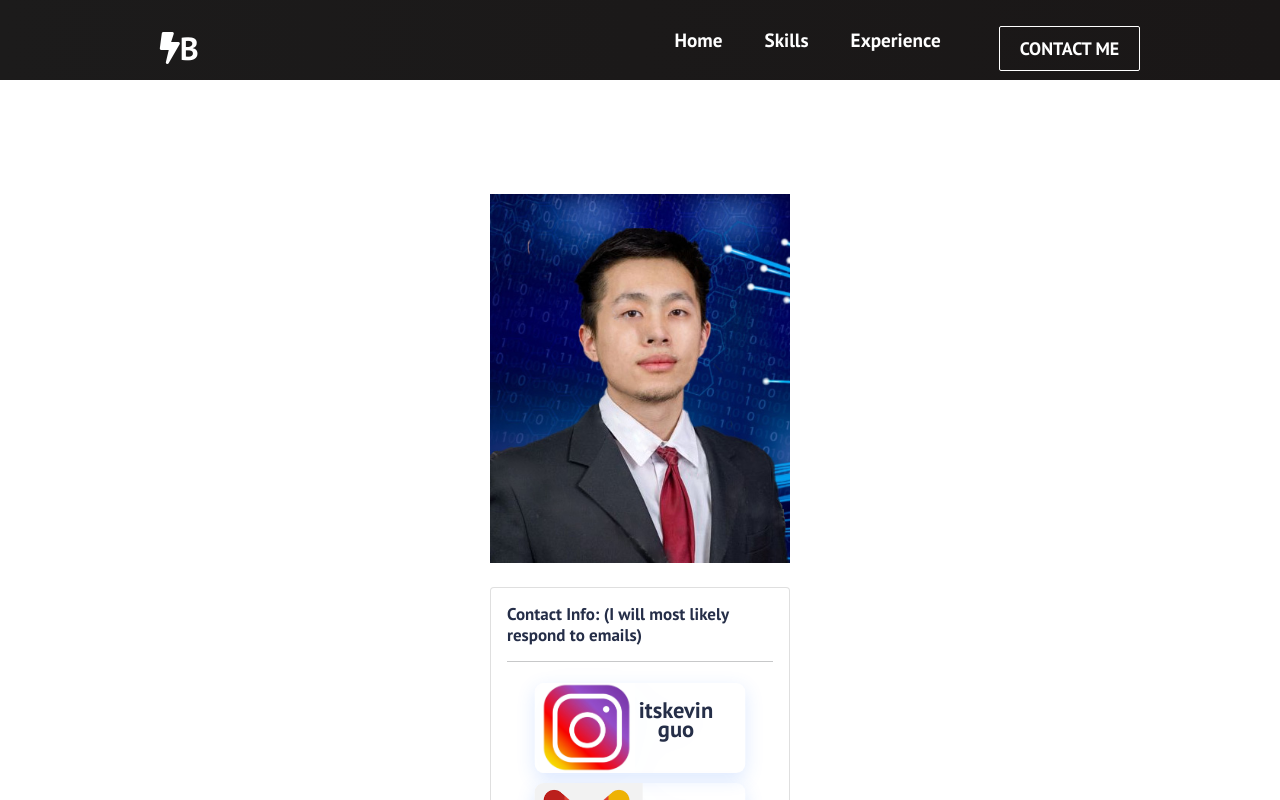
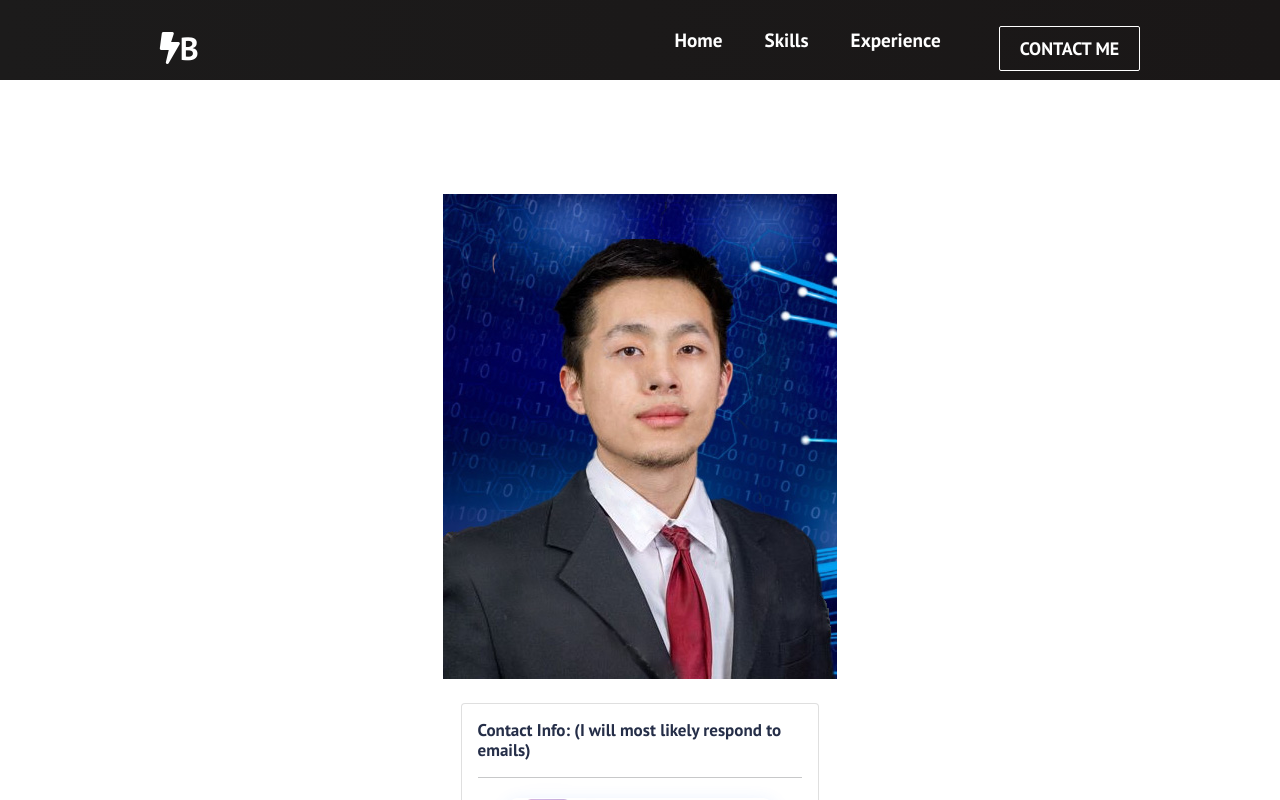
Before and after one commit to Lightningbread76/lightningbread76.github.io, a React (Create React App) app: page /Contact in a window 1280 px wide. Shown: the top 800 px of the page. Built offline with nearby package versions, Linux system fonts and the light colour scheme; the HTML template or start-up script is replaced by a standard one.

Commit message:
added new skills picture and edited css for goodloooking profile picture

```diff
--- a/src/App.css
+++ b/src/App.css
@@ -6,7 +6,7 @@
 }
 
 .home,
-.services,
+.skills,
 .experience,
 .sign-up {
   display: flex;
@@ -16,8 +16,8 @@
   font-size: 3rem;
 }
 
-.services {
-  background-image: url('/images/skillsnew.jpg');
+.skills {
+  background-image: url('/images/skyrimskills.png');
   background-position: center;
   background-size: cover;
   background-repeat: no-repeat;
--- a/src/App.js
+++ b/src/App.js
@@ -3,7 +3,7 @@ import Navbar from './components/Navbar';
 import './App.css';
 import Home from './components/pages/Home';
 import { BrowserRouter as Router, Switch, Route } from 'react-router-dom';
-import Services from './components/pages/Services';
+import Skillspage from './components/pages/Skillspage';
 import Products from './components/pages/Products';
 import SignUp from './components/pages/SignUp';
 
@@ -14,7 +14,7 @@ function App() {
         <Navbar />
         <Switch>
           <Route path='/' exact component={Home} />
-          <Route path='/Skills' component={Services} />
+          <Route path='/Skills' component={Skillspage} />
           <Route path='/Experience' component={Products} />
           <Route path='/Contact' component={SignUp} />
         </Switch>
--- a/src/components/Cards.css
+++ b/src/components/Cards.css
@@ -24,7 +24,7 @@ h1 {
 .cards__portrait{
   display: flex;
   flex-flow: column;
-  align-items:left;
+  align-items:center;
   max-width: 800px;
   width: 300px;
   margin: 0 auto;
--- a/src/components/Cards.js
+++ b/src/components/Cards.js
@@ -11,14 +11,12 @@ function Cards() {
       <h1>About Me</h1>
 
         <div className='cards__wrapper'>
-          <ul className='cards__items'>
             <div className='cards__portrait'>
             <img
               src='images/goodlookin.jpg'
               alt=''
             />
             </div>
-
             <Textcard
               text="I have always wanted to change the world for the better. I studied Mechanical Engineering in my freshman year of college
               because I wanted to work on rockets and contribute to mankind's exploration of the stars.
@@ -30,7 +28,6 @@ function Cards() {
               text1="I am a fast learner, especially when I come to develop a passion for the subject. My favorite method of learning is pair programming as we can not only share and exchange our knowledge but also create a sense of understanding and comradeship.
               One of my strengths is having the ability to recognize who is best in their field while working in a team environment and I often use that intuition to maximize efficiency and productivity as a leader."
             />
-          </ul>
 
           </div>
           <div className='cards'>
--- a/src/components/SkillCards.css
+++ b/src/components/SkillCards.css
@@ -133,7 +133,7 @@ h1 {
   top: 0;
   right: 0;
   bottom: 0;
-  left: -25%;
+  left: -35%;
   display: flex-start;
   width: 100%;
   max-width: 100%;
--- a/src/components/pages/Services.js
+++ b/src/components/pages/Skillspage.js
@@ -2,11 +2,11 @@ import React from 'react';
 import '../../App.css';
 import Skills from '../Skills';
 import Footer from '../Footer';
-export default function Services() {
+export default function Skillspage() {
   return (
 
   <>
-  <div className='services'></div>
+  <h1 className='skills'>Skills</h1>
   <Skills/>
   <Footer/>
   </>
```
Also changed, not shown: public/images/skyrimskills.png (added), 14 other files (tests, documents, lock files or other folders).
